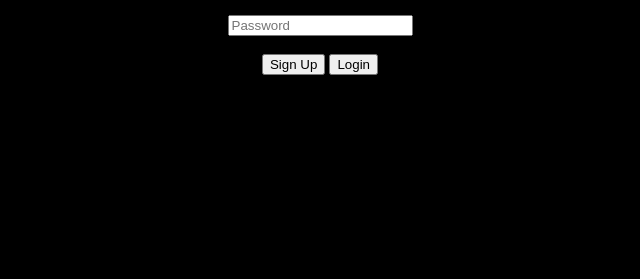
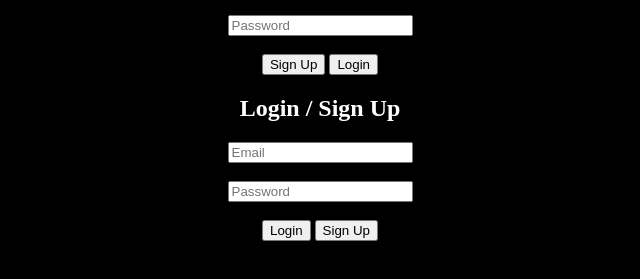
Before and after one commit to Worldtrade-ai/worldtrade.ai, a plain HTML site: page login.html in a window 1280 px wide. Shown: the part 105-384 px from the top of the page, without its empty margins (320-960 px from the left). Drawn offline with Linux system fonts and the light colour scheme.

Commit message:
Update login.html

```diff
--- a/login.html
+++ b/login.html
@@ -59,6 +59,14 @@ function login()
     });
 }
 </script>
+<h2>Login / Sign Up</h2>
 
+<input type="email" id="email" placeholder="Email"><br><br>
+<input type="password" id="password" placeholder="Password"><br><br>
+
+<button onclick="login()">Login</button>
+<button onclick="register()">Sign Up</button>
+
+<script src="app.js"></script>
 </body>
 </html>
```
